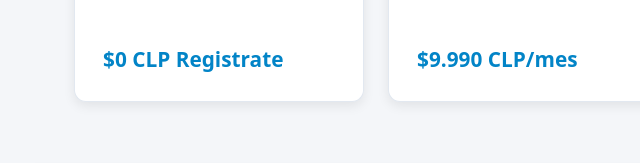
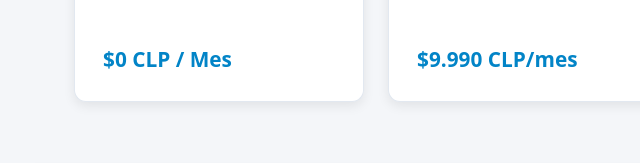
Before and after one commit to nora1392/NovaApps, an Astro site in the folder novaapps/: page /servicios in a window 1280 px wide. Shown: the part 286-449 px from the top of the page, 107-747 px from the left. Built offline with nearby package versions, Linux system fonts and the light colour scheme; Astro itself is replaced by a stand-in of ours.

Commit message:
Update pricing display for student plan

```diff
--- a/novaapps/src/pages/servicios.astro
+++ b/novaapps/src/pages/servicios.astro
@@ -9,7 +9,7 @@ import Layout from "../layouts/Layout.astro";
     <div class="planes">
       <div class="plan">
         <p>Ideal para estudiantes.</p>
-        <h3>$0 CLP Registrate</h3>
+        <h3>$0 CLP / Mes</h3>
       </div>
 
       <div class="plan">
```
